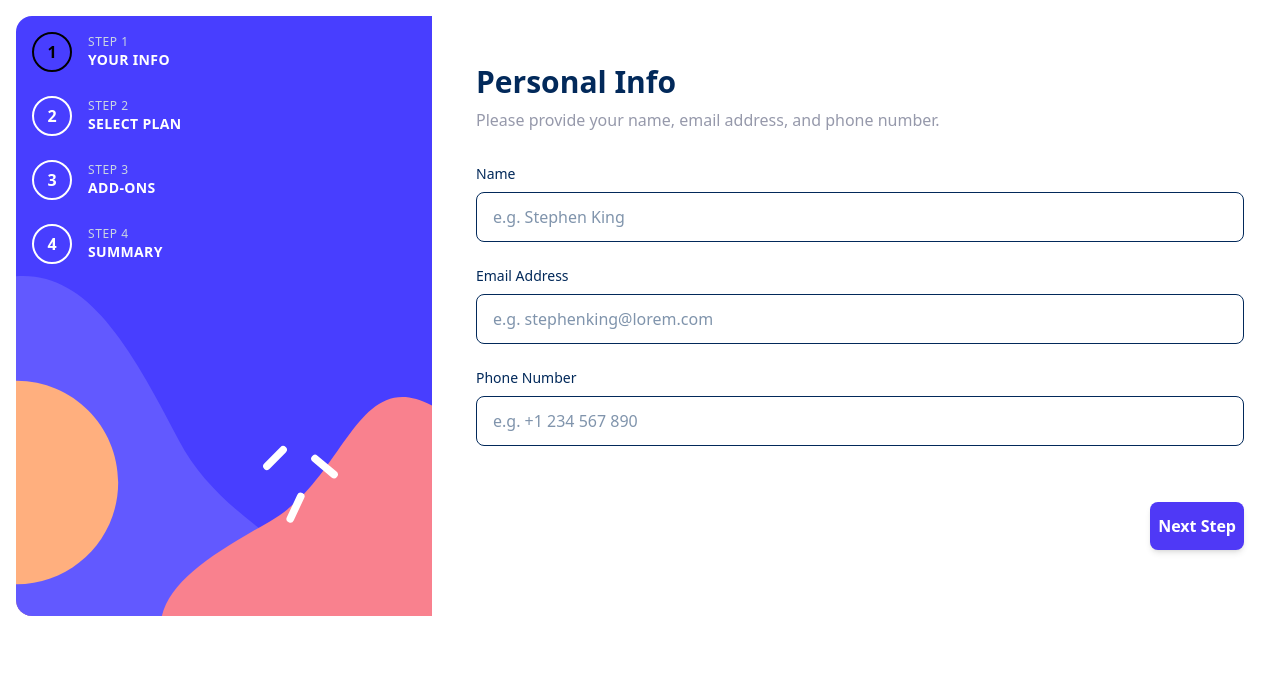
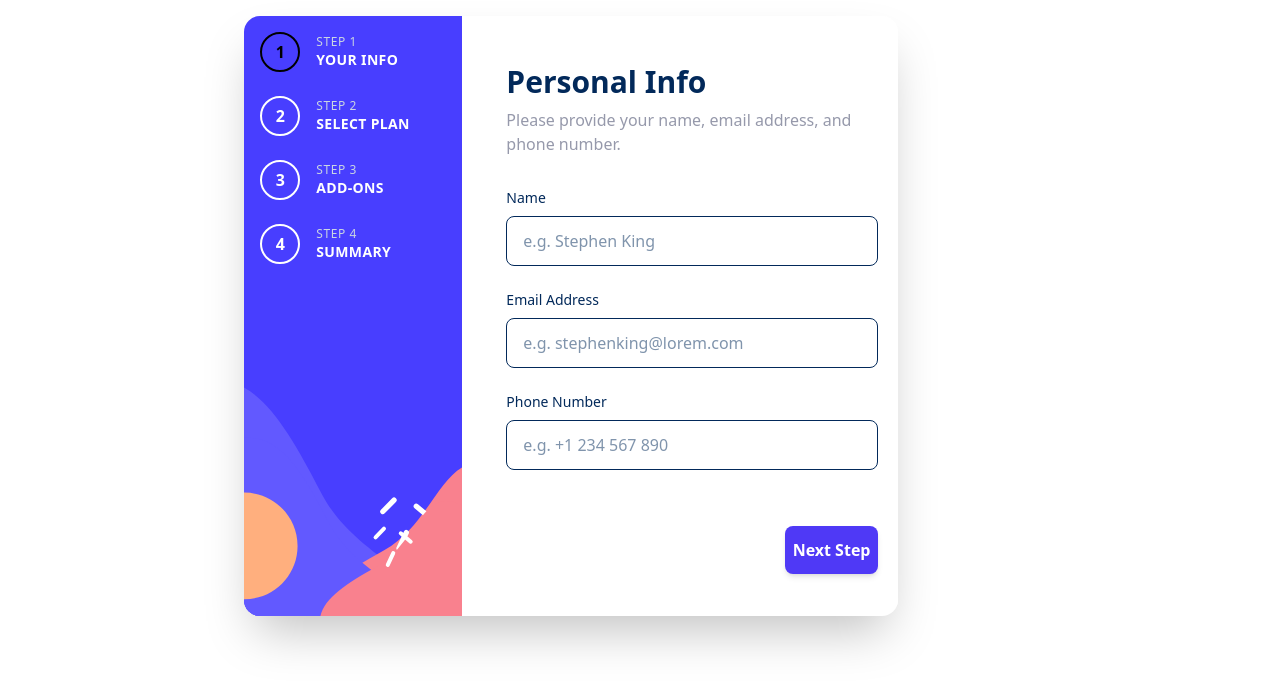
Before and after one commit to Morfeo1997/Wizard-form-FEM, an Angular app: page / in a window 1280 px wide. Shown: the top 688 px of the page. Built offline with nearby package versions, Linux system fonts and the light colour scheme.

Commit message:
mobile bugs position fixed

```diff
--- a/src/app/app.html
+++ b/src/app/app.html
@@ -1,4 +1,4 @@
-<main class="bg-white w-auto h-auto">
+<main class="bg-white w-auto  h-auto block md:flex justify-center items-center">
     <app-form>
     </app-form>
 </main>
--- a/src/app/form/form.html
+++ b/src/app/form/form.html
@@ -1,5 +1,5 @@
-<div class="h-fit bg-white flex items-center justify-center p-4">
-  <div class="w-full bg-white rounded-2xl overflow-hidden">
+<div class="h-fit w-full md:w-5/6 bg-white flex items-center justify-center p-4">
+  <div class="w-full bg-white shadow-none md:shadow-2xl rounded-2xl overflow-hidden">
     <!-- Grid Container: Sidebar (1/3) + Content (2/3) -->
     <div class="flex flex-col md:grid md:grid-cols-3 min-h-full md:min-h-150">
 
```
